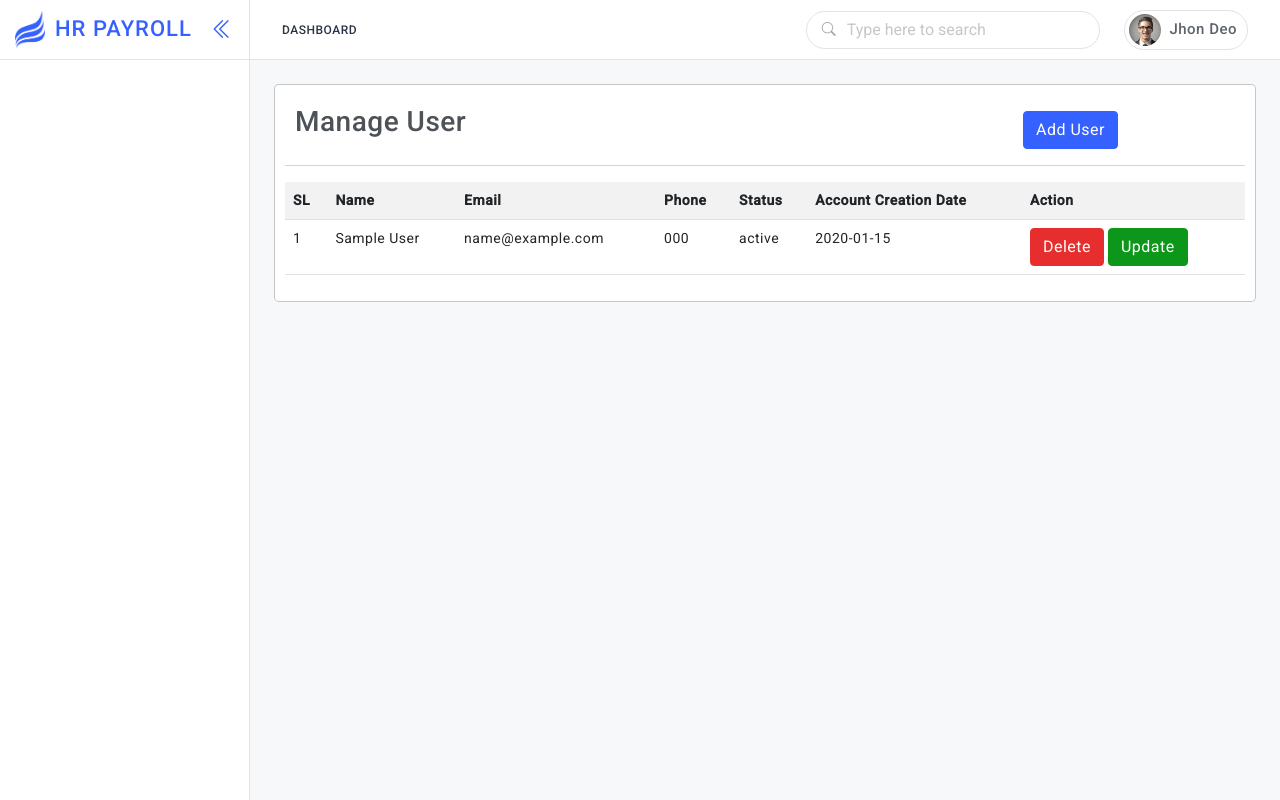
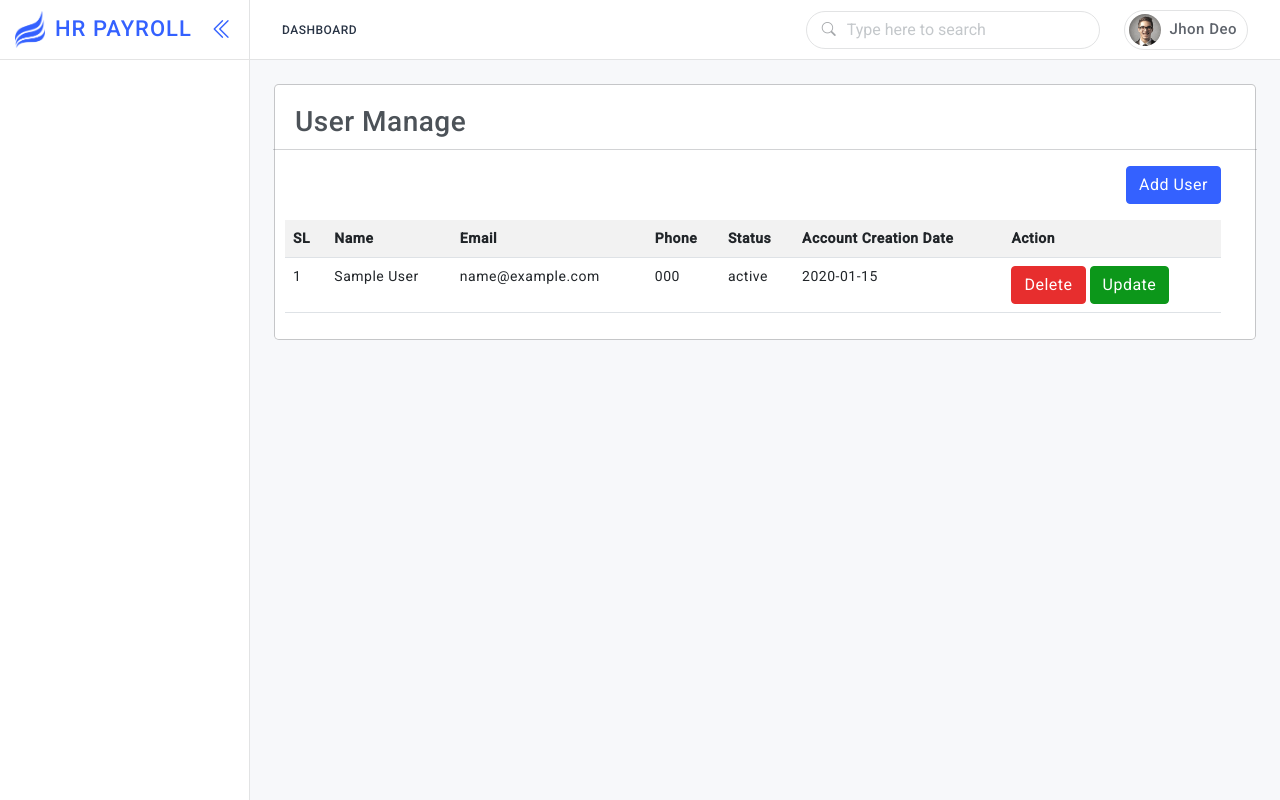
Before and after one commit to friends-team-isdb/HR_Payroll, a PHP site: page /userManage.php in a window 1280 px wide. Run offline with PHP 8.4, Linux system fonts and the light colour scheme; tables that the repository leaves empty hold one stand-in row (values such as "Sample post"); some libraries are stand-ins or nearby versions.

Commit message:
all btn done

```diff
--- a/userManage.php
+++ b/userManage.php
@@ -64,21 +64,15 @@
     <div class="modal-content">
       <div class="forms-body">
 
-      <div class="col-md-12">
-                        <div class="row">
-                        <div class="col-md-6">
-                            <h3 style="margin:10px;">Manage User</h3>
-                        </div>
-                        <div class="col-md-3"></div>
-                        <div class="col-md-3">
-                            <a href="addUser.php" class="btn btn-primary mt-3">Add User</a>
-                        </div>
-                        </div>
-                  </div>
+        <div class="row">
+           <div class="col-md-12">
+               <h3 style="margin:10px;">User Manage</h3>
+           </div>
        <hr>
 <!--       Enter Code Here-->
       <div class="row">
           <div class="col-md-12">
+          <a href="addUser.php" class="btn btn-primary bx-pull-right mb-3">Add User</a>
               <table class="table table-striped">
                  <tr>
                      <th>SL</th>
```
Also changed, not shown: leaveManage.php (+6 -12 lines), leaveTypeManage.php (+6 -11 lines), salaryTypeManage.php (+6 -11 lines).
